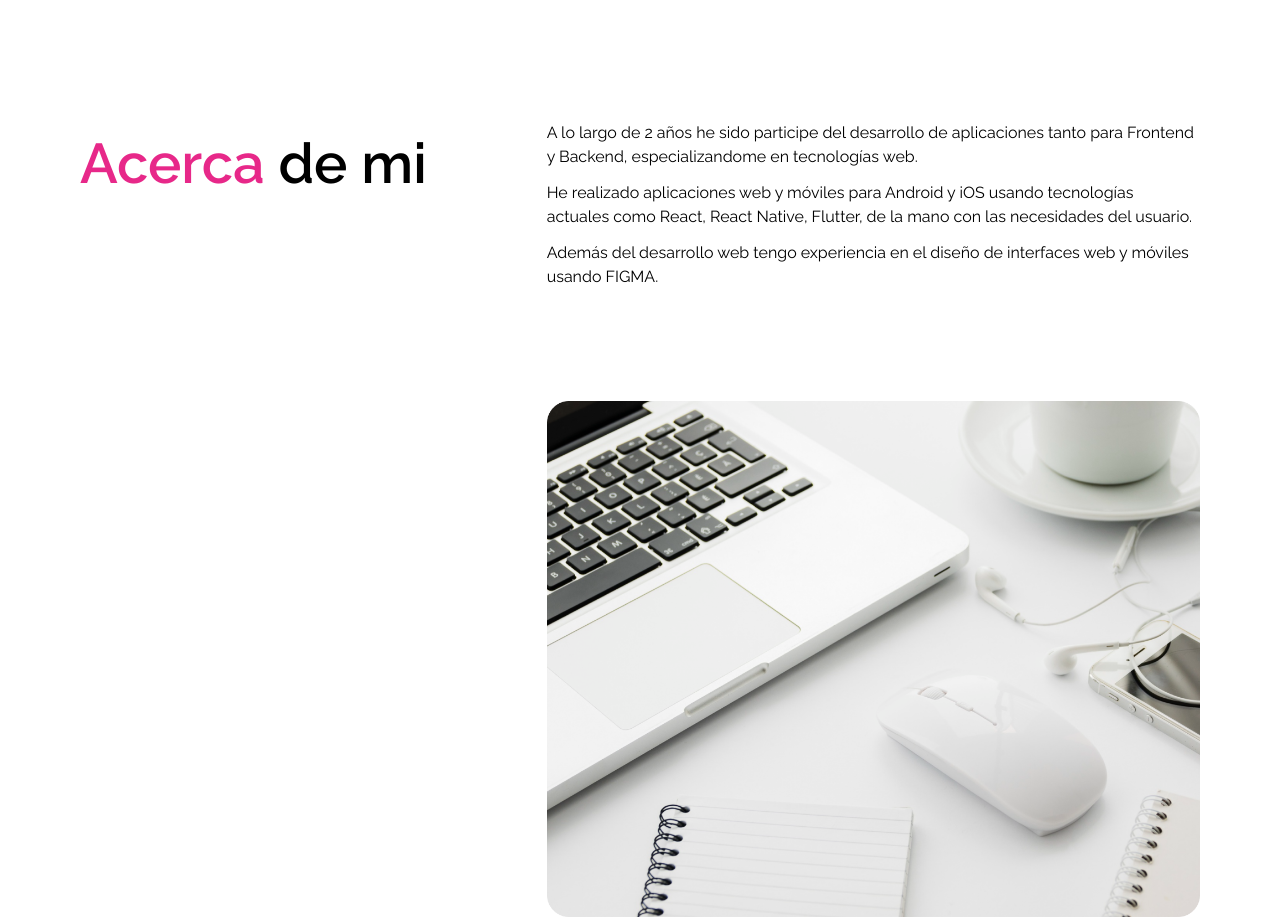
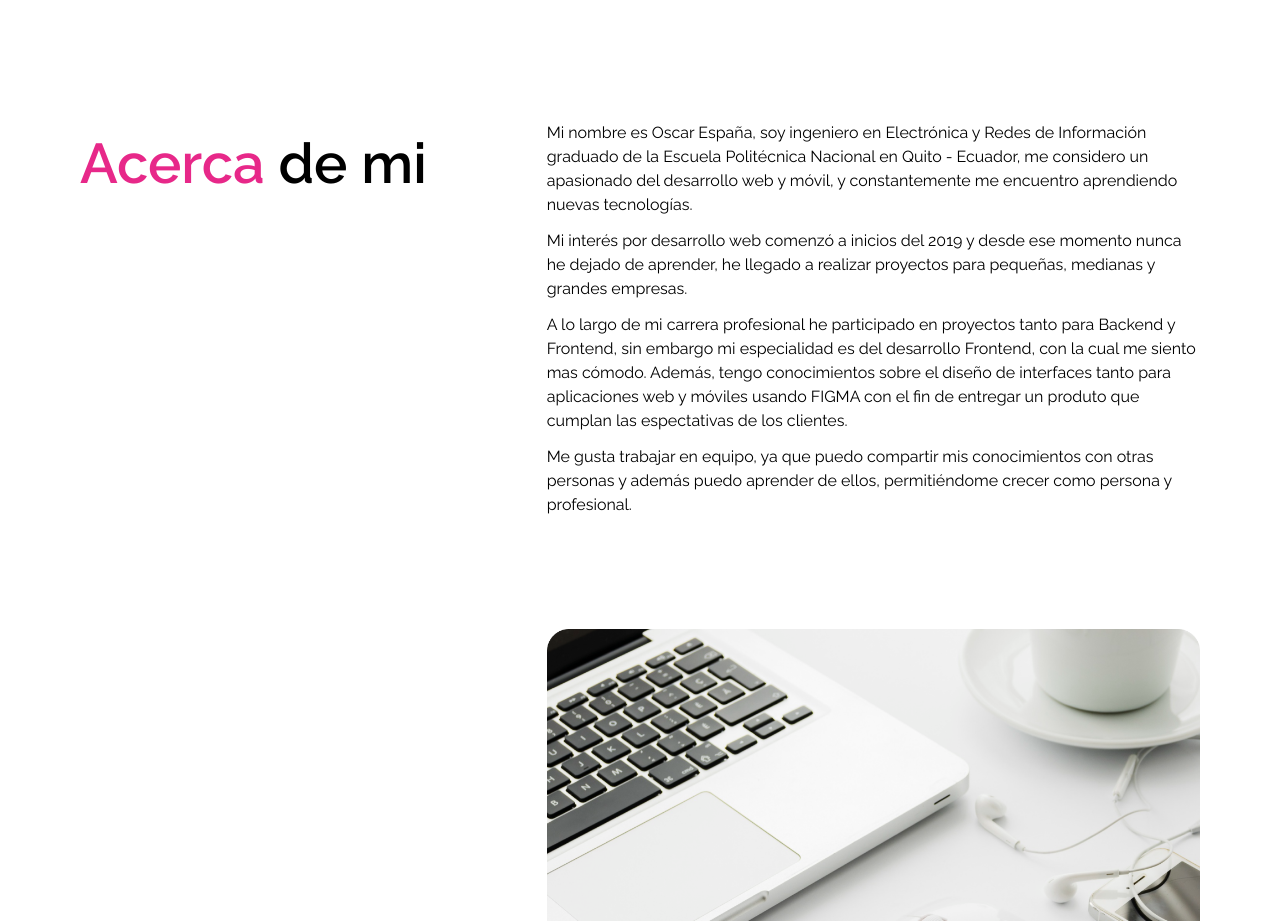
Before and after one commit to Oscar-Espana/Oscar-Espana-Website, a Next.js app: page / in a window 1280 px wide. Shown: the part 2740-3661 px from the top of the page. Built offline with nearby package versions, Linux system fonts and the light colour scheme; what tailwindcss-writing-mode would draw is missing.

Commit message:
update the content in AboutMe section, add background animation

```diff
--- a/components/AboutMe/index.jsx
+++ b/components/AboutMe/index.jsx
@@ -6,10 +6,23 @@ import { ScrollTrigger } from "gsap/dist/ScrollTrigger";
 gsap.registerPlugin(ScrollTrigger);
 
 const AboutMe = () => {
+  const aboutMeRef = useRef(null);
   const aboutMeSectionRef = useRef(null);
   const titleRef = useRef(null);
 
   useEffect(() => {
+    gsap.to(aboutMeRef.current, {
+      scrollTrigger: {
+        trigger: aboutMeRef.current,
+        start: "top+=250 top",
+        end: () => "+=250",
+        scrub: 1,
+      },
+      backgroundColor: "black",
+      color: "white",
+      ease: "circ.out",
+    });
+
     ScrollTrigger.matchMedia({
       "(min-width: 768px)": function () {
         gsap.to(titleRef.current, {
@@ -27,7 +40,7 @@ const AboutMe = () => {
     });
   }, []);
   return (
-    <section id="aboutMe" className="bg-white py-24 md:py-28 lg:py-32">
+    <section ref={aboutMeRef} className="bg-white py-24 md:py-28 lg:py-32">
       <div ref={aboutMeSectionRef} className="container grid grid-cols-12 ">
         <div className="col-span-12 md:col-span-5">
           <h2 ref={titleRef}>
@@ -37,20 +50,31 @@ const AboutMe = () => {
         <div className="col-span-12  md:col-span-7 md:col-start-6 flex flex-col justify-center">
           <div className="space-y-3 mb-16 mt-6 md:mt-0 md:mb-28">
             <p>
-              A lo largo de 2 años he sido participe del desarrollo de
-              aplicaciones tanto para Frontend y Backend, especializandome en
-              tecnologías web.
+              Mi nombre es Oscar España, soy ingeniero en Electrónica y Redes de
+              Información graduado de la Escuela Politécnica Nacional en Quito -
+              Ecuador, me considero un apasionado del desarrollo web y móvil, y
+              constantemente me encuentro aprendiendo nuevas tecnologías.
             </p>
             <p>
-              He realizado aplicaciones web y móviles para Android y iOS usando
-              tecnologías actuales como React, React Native, Flutter, de la mano
-              con las necesidades del usuario.
+              Mi interés por desarrollo web comenzó a inicios del 2019 y desde
+              ese momento nunca he dejado de aprender, he llegado a realizar
+              proyectos para pequeñas, medianas y grandes empresas.
             </p>
             <p>
-              Además del desarrollo web tengo experiencia en el diseño de
-              interfaces web y móviles usando FIGMA.
+              A lo largo de mi carrera profesional he participado en proyectos
+              tanto para Backend y Frontend, sin embargo mi especialidad es del
+              desarrollo Frontend, con la cual me siento mas cómodo. Además,
+              tengo conocimientos sobre el diseño de interfaces tanto para
+              aplicaciones web y móviles usando FIGMA con el fin de entregar un
+              produto que cumplan las espectativas de los clientes.
+            </p>
+            <p>
+              Me gusta trabajar en equipo, ya que puedo compartir mis
+              conocimientos con otras personas y además puedo aprender de ellos,
+              permitiéndome crecer como persona y profesional.
             </p>
           </div>
+
           <Image
             src="/img/2x/about-me@2x.png"
             alt="Acerca de mi"
--- a/tailwind.config.js
+++ b/tailwind.config.js
@@ -4,13 +4,14 @@ module.exports = {
     "./components/**/*.{js,ts,jsx,tsx}",
   ],
   theme: {
-    extend: {},
+    extend: {
       colors: {
         primary: "#E72889",
         black: "#000000",
         white: "#FFFFFF",
         gray: "#1D2023",
         violet: "#BD4EF4",
+      },
     },
     fontFamily: {
       Raleway: ["Raleway", "sans-serif"],
```
Lines whose indentation alone changed are shown as unchanged.
